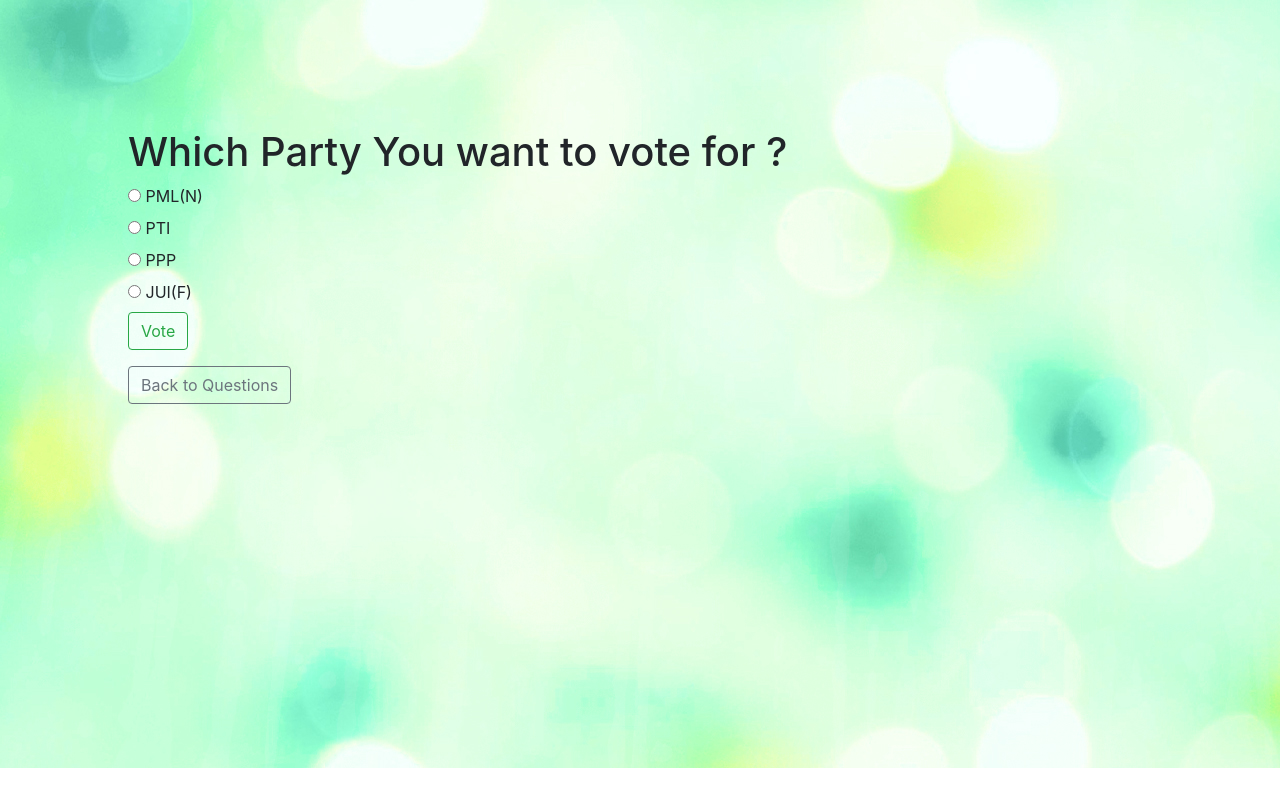
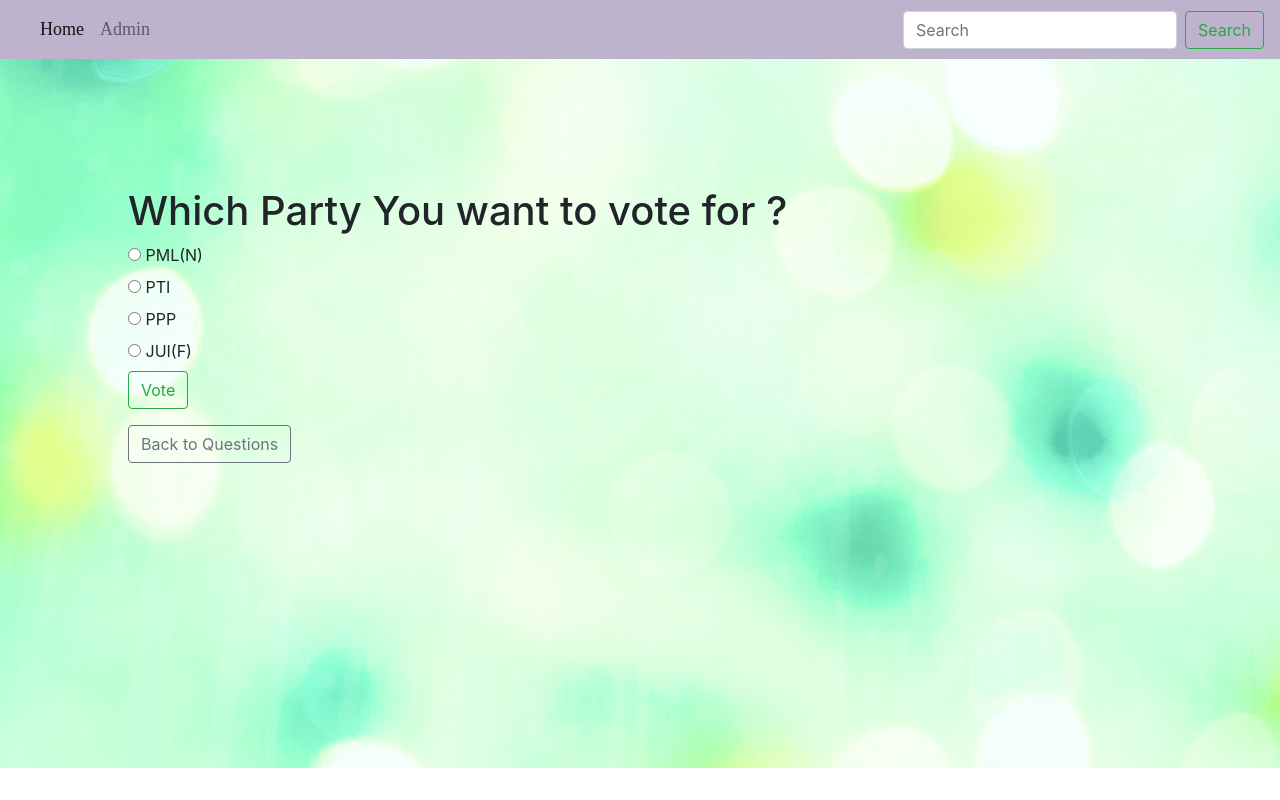
Before and after one commit to Us-manArshad/poll_app, a Django app: page /2/ in a window 1280 px wide. Run offline with Django 3.2, Linux system fonts and the light colour scheme; data comes from the database, SQL or seed files in the repository; both versions use the stored data as it was after the commit; some libraries are stand-ins or nearby versions.

Commit message:
Connected URL of admin panel to client template

```diff
--- a/mysite/urls.py
+++ b/mysite/urls.py
@@ -18,5 +18,5 @@
 
 urlpatterns = [
     path('', include('polls.urls')),
-    path('admin/', admin.site.urls),
+    path('admin/', admin.site.urls, name='admin'),
 ]
--- a/polls/static/polls/style.css
+++ b/polls/static/polls/style.css
@@ -16,7 +16,11 @@
     padding: auto;
 }
 
+.body_div {
+    padding: 10%;
+}
+
 body {
     background: white url("images/backgrounds.jpg") no-repeat;
-    padding: 10%;
+
 }
--- a/polls/templates/polls/base.html
+++ b/polls/templates/polls/base.html
@@ -1,15 +1,33 @@
 {% load static %}
 <head>
-<!--    <link rel="stylesheet" href="https://maxcdn.bootstrapcdn.com/bootstrap/4.0.0/css/bootstrap.min.css"-->
-<!--          integrity="sha384-Gn5384xqQ1aoWXA+058RXPxPg6fy4IWvTNh0E263XmFcJlSAwiGgFAW/dAiS6JXm"-->
-<!--          crossorigin="anonymous">-->
     <link rel="stylesheet" type="text/css" href="{% static 'polls/style.css' %}">
     <link rel="stylesheet" type="text/css" href="{% static 'polls/bootstrap.css' %}">
-
 </head>
 <body>
+<nav class="navbar navbar-expand-lg navbar-light" style="background-color: #bdb3cc;">
+  <button class="navbar-toggler" type="button" data-toggle="collapse" data-target="#navbarTogglerDemo01" aria-controls="navbarTogglerDemo01" aria-expanded="false" aria-label="Toggle navigation">
+    <span class="navbar-toggler-icon"></span>
+  </button>
+  <div class="collapse navbar-collapse" id="navbarTogglerDemo01">
+    <a class="navbar-brand" href="#"></a>
+    <ul class="navbar-nav mr-auto mt-2 mt-lg-0">
+      <li class="nav-item active">
+        <a class="nav-link" href="{% url 'polls:index' %}">Home <span class="sr-only">(current)</span></a>
+      </li>
+      <li class="nav-item">
+        <a class="nav-link" href="{% url 'admin:index' %}">Admin</a>
+      </li>
+
+    </ul>
+    <form class="form-inline my-2 my-lg-0">
+      <input class="form-control mr-sm-2" type="search" placeholder="Search" aria-label="Search">
+      <button class="btn btn-outline-success my-2 my-sm-0" type="submit">Search</button>
+    </form>
+  </div>
+</nav>
+<div class="body_div">
 
     {% block content %}
     {% endblock %}
-
+</div>
 </body>
```
Also changed, not shown: polls/urls.py (+2 -5 lines), db.sqlite3.
